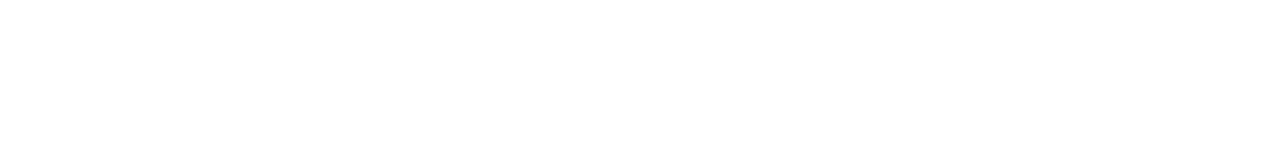
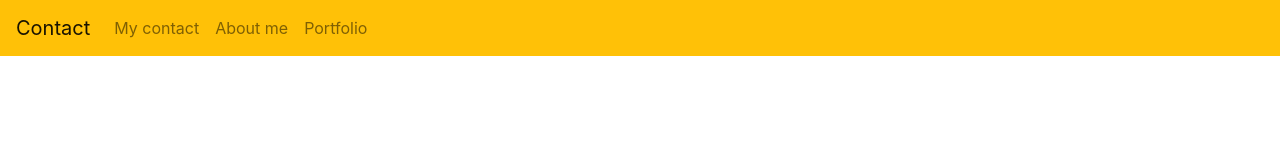
Before and after one commit to Stefan-Aikins/responsive-portfolio, a plain HTML site: page contact.html in a window 1280 px wide. Drawn offline with nearby package versions, Linux system fonts and the light colour scheme.

Commit message:
updated navigation menu for all pages

```diff
--- a/contact.html
+++ b/contact.html
@@ -6,7 +6,41 @@
     <title>Document</title>
     <link rel="stylesheet" href="https://stackpath.bootstrapcdn.com/bootstrap/4.5.2/css/bootstrap.min.css" integrity="sha384-JcKb8q3iqJ61gNV9KGb8thSsNjpSL0n8PARn9HuZOnIxN0hoP+VmmDGMN5t9UJ0Z" crossorigin="anonymous">
 </head>
+
 <body>
 
+    <header>
+
+        <!--Styling my navigation bar using bootstrap CDN navbar classes-->
+        <nav class="navbar navbar-expand-lg navbar-light bg-warning">
+
+            <a class="navbar-brand" href="contact.html">Contact</a>
+
+            <!--This button is a navigation menu toggler, it appears on the page from screen size....., clicking will collapse or display the navigation menu -->
+                    <button class="navbar-toggler" type="button" data-toggle="collapse" data-target="#navbarTogglerDemo02" aria-controls="navbarTogglerDemo02" aria-expanded="false" aria-label="Toggle navigation">
+                        <span class="navbar-toggler-icon"></span>
+                    </button>
+
+            <!--navigation menu is wrapped in this div to enable toggler to target the navigation links-->
+            <div class="collapse navbar-collapse" id="navbarTogglerDemo02">
+
+                <ul class="navbar-nav">
+                        <li class="nav-item">
+                            <a class="nav-link" href="contact.html">My contact</a>
+                        </li>
+                        <li class="nav-item">
+                            <a class="nav-link" href="index.html">About me</a>
+                        </li>
+                        <li class="nav-item">
+                            <a class="nav-link" href="portfolio.html">Portfolio</a>
+                        </li>
+                </ul>
+
+            </div>
+        </nav>
+
+    </header>
+
 </body>
+
 </html>
```
Also changed, not shown: index.html (+1 -1 lines), portfolio.html (+34 -0 lines).
